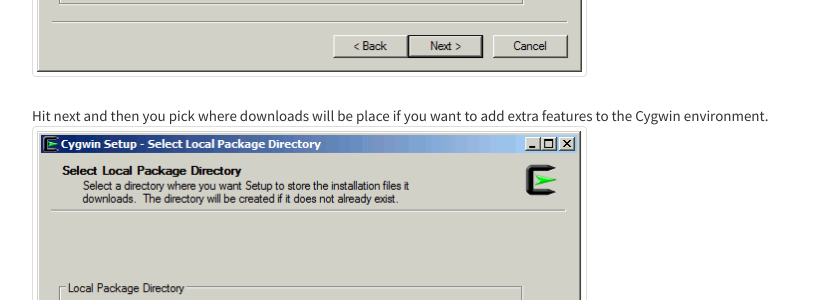
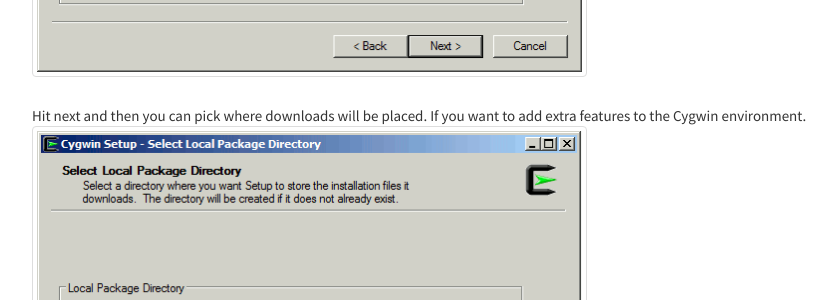
Before and after one commit to CSTutors/CSTutors.github.io, a Jekyll site: the page resources/windows_via_commandline.html, which Jekyll copies as it is, in a window 1280 px wide and 900 px high, scrolled down 2366 px. Shown: the part 154-454 px from the top of the window, without its empty margins (38-874 px from the left). Built offline with Jekyll 4.4.1, drawn with Linux system fonts in a browser that asks for light colours; nearby versions of some CDN libraries.

Commit message:
edit windows content

```diff
--- a/resources/windows_via_commandline.html
+++ b/resources/windows_via_commandline.html
@@ -146,7 +146,7 @@
         </a>
       </div>
     </div>
-    Hit next and then you pick where downloads will be place if you want to add extra features to the Cygwin environment.
+    Hit next and then you can pick where downloads will be placed. If you want to add extra features to the Cygwin environment.
     <div class="row" style="margin-bottom: 1ex;">
       <div class="col-lg-6 col-sm-8 col-12">
         <a href="assets/installation_dir.gif" class="thumbnail">
```
